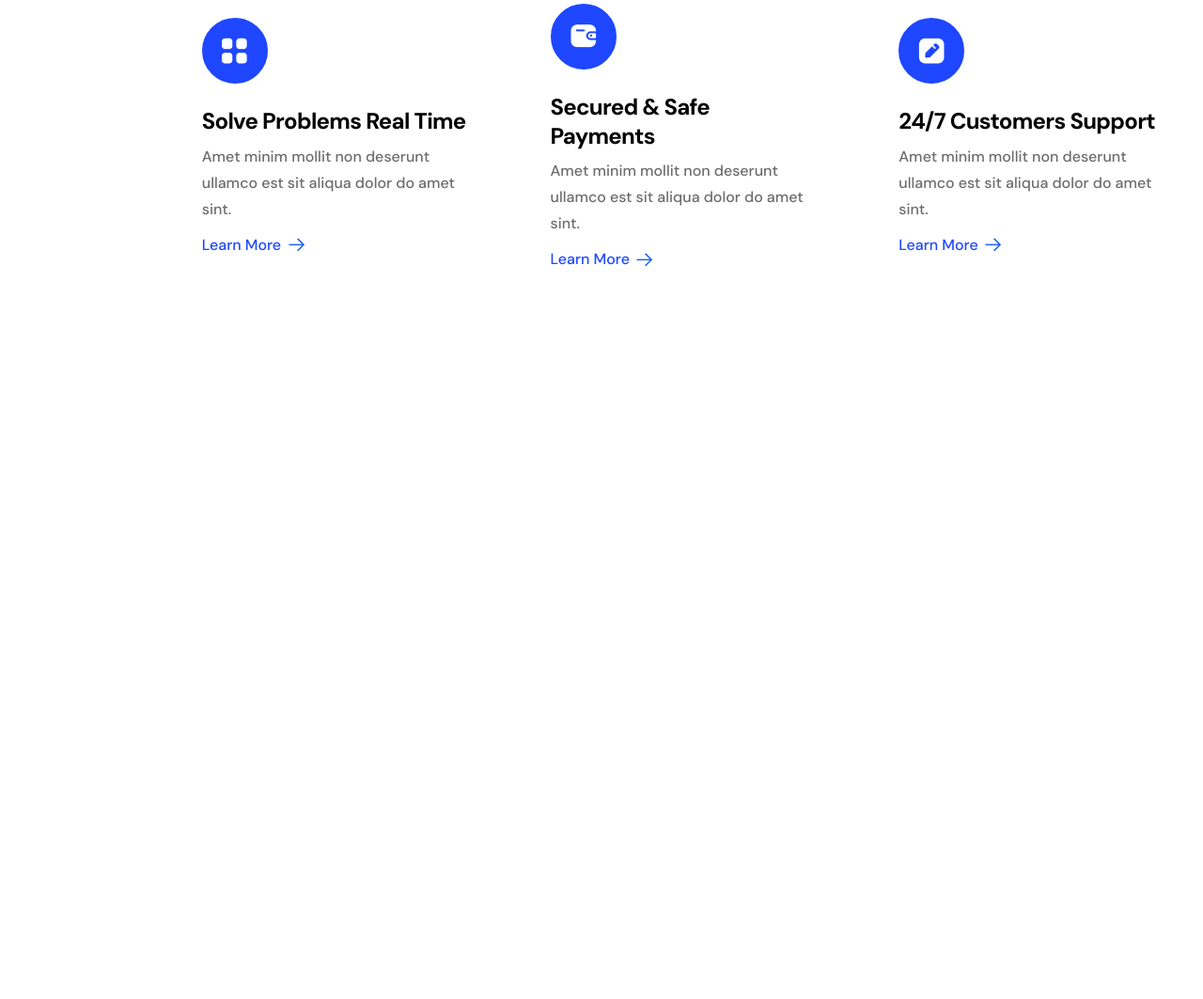
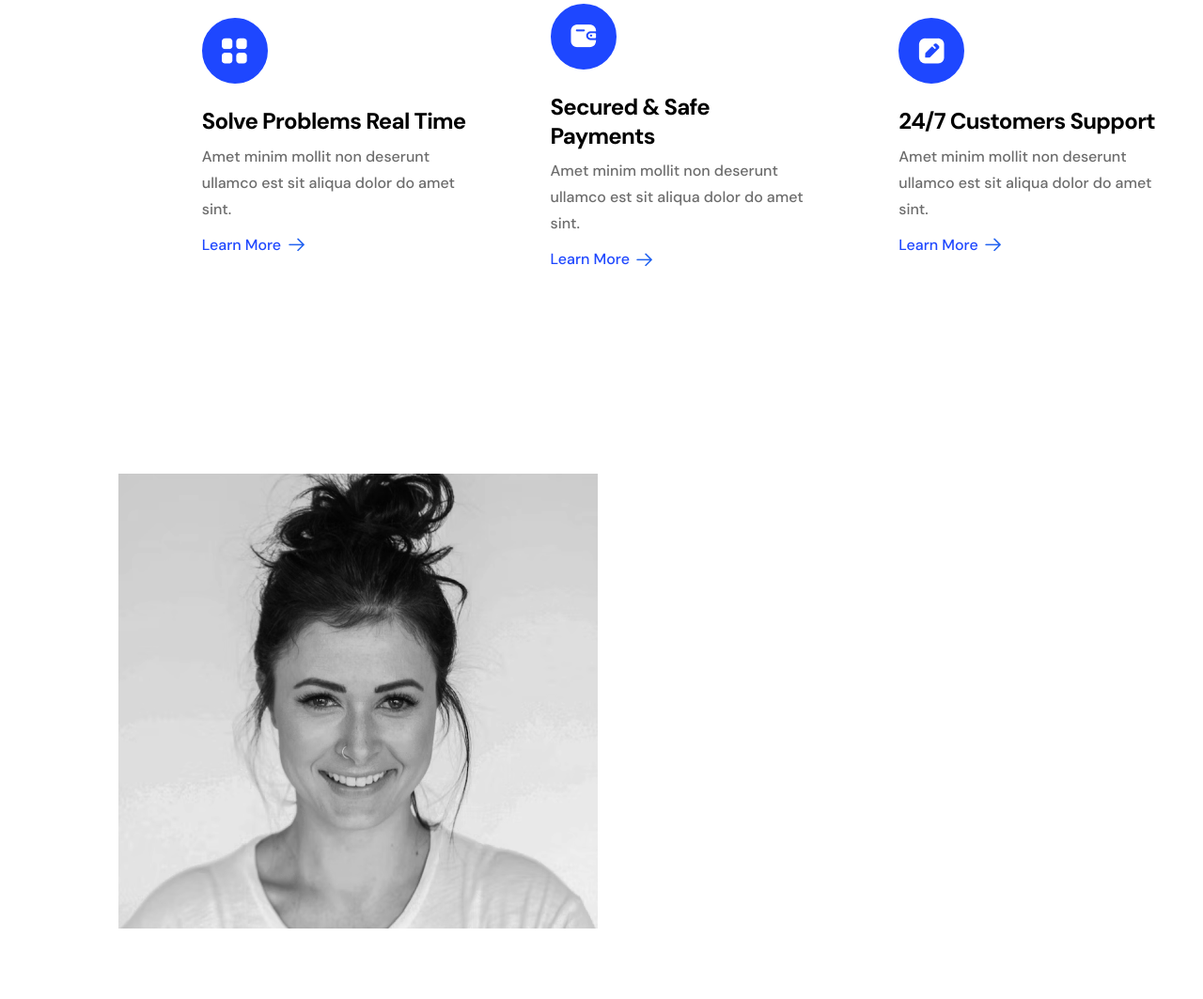
Before and after one commit to jegius/max-edu, a website: page index.html in a window 1280 px wide. Shown: the part 3556-4619 px from the top of the page at 94% size. Before the commit the page ends 3856 px from the top, so only its background shows below. Drawn offline with Linux system fonts and the light colour scheme.

Commit message:
Продолжаю продолжать

```diff
--- a/css/main.css
+++ b/css/main.css
@@ -1,6 +1,7 @@
 @import url('https://fonts.googleapis.com/css2?family=Inter:wght@400;600&display=swap');
 @import url('https://fonts.googleapis.com/css2?family=Poppins:wght@400;500;600;700&display=swap');
 @import url('https://fonts.googleapis.com/css2?family=DM+Sans:opsz,wght@9..40,500;9..40,700&display=swap');
+@import url('https://fonts.googleapis.com/css2?family=Barlow:wght@500&display=swap');
 
 body{
     --white: #FFFFFF;
@@ -251,6 +252,7 @@ h1,h2,h3,h4{
     min-width: 90rem;
     min-height: 26.438rem;
     padding-top: 8.75rem;
+    padding-bottom: 8.75rem;
 }
 
 .product-difference__row{
@@ -289,7 +291,7 @@ h1,h2,h3,h4{
     text-decoration: none;
     display: flex;
     align-items: center;
-    gap: 0.25rem;
+    gap: .25rem;
 }
 
 .product-difference__learnmore-icon{
@@ -298,6 +300,53 @@ h1,h2,h3,h4{
     background-image: var(--learnmore-icon);
     background-position: center;
     background-repeat: no-repeat;
+}
+
+/* 7 */
+
+.testimonials{
+    margin: auto;
+    min-width: 90rem;
+    max-width: 90rem;
+    min-height: 39.25rem;
+    background: linear-gradient(left, var(--white) 33%, var(--blue)33%);
+    background: -moz-linear-gradient(left, var(--white) 33%, var(--blue)33%);
+    display: flex;
+    align-items: center;
+    justify-content: center;
+    gap: 2rem;
+}
+
+.testimonials__photo{
+    background-image: url("../img/testimonials/customer.png");
+    width: 31.875rem;
+    height: 30.25rem;
+    background-repeat: no-repeat;
+    background-position: center;
+}
+
+.testimonials__text{
+    display: flex;
+    flex-direction: column;
+    max-width: 46rem;
+    min-height: 39.25rem;
+    align-content: center;
+    justify-content: center;
+}
+
+.testimonials__quote{
+    background-image: url("../img/testimonials/quote.svg");
+    background-position: center;
+    background-repeat: no-repeat;
+    width: 30px;
+    height: 46px;
+    margin-top: -7rem;
+}
+
+.testimonials__author{
+    display: flex;
+    flex-direction: column;
+    gap: .5rem;
 }
 
 /*Заголовки*/
@@ -331,6 +380,13 @@ h1,h2,h3,h4{
     padding-top: 1rem;
 }
 
+.text-title5{
+    font-family: Poppins;
+    font-size: 36px;
+    line-height: 3rem;
+    font-weight: 700;
+}
+
 /*Основной текст и вспомогательные шрифты*/
 
 .text-main1{
@@ -357,7 +413,29 @@ h1,h2,h3,h4{
 }
 
 .text-main4{
+    color: white;
+    font-size: 24px;
+    font-family: Merriweather;
+    font-weight: 300;
+    line-height: 2.25rem;
+    max-width: 37.5rem;
+    word-wrap: break-word
+}
 
+.text-testimonials1{
+    font-family: Barlow;
+    font-size: 18px;
+    font-weight: 500;
+    line-height: 1.25rem;
+    color: var(--white);
+}
+
+.text-testimonials2{
+    font-family: Barlow;
+    font-size: 15px;
+    font-weight: 500;
+    line-height: 1rem;
+    color: var(--white);
 }
 
 /*Модификаторы (для использования в разных блоках)*/
--- a/index.html
+++ b/index.html
@@ -128,6 +128,21 @@
             </div>
         </div>
     </section>
+    <section class="testimonials">
+        <div class="testimonials__photo"></div>
+        <div class="testimonials__quote"></div>
+        <div class="testimonials__text">
+            <h2 class="text-title5 _white">Satisfied Customers</h2>
+            <p class="text-main4">Every detail has been taken care these team
+                are really amazing and talented! They can help me with fast
+                and accurate solutions to all kinds of issues. Love it! Five
+                stars for them.</p>
+            <div class="testimonials__author">
+                <span class="text-testimonials1">Joeby Ragpa</span>
+                <span class="text-testimonials2">Associate</span>
+            </div>
+        </div>
+    </section>
     <footer>
 
     </footer>
```
Also changed, not shown: img/testimonials/customer.png (added), img/testimonials/quote.svg (added).
